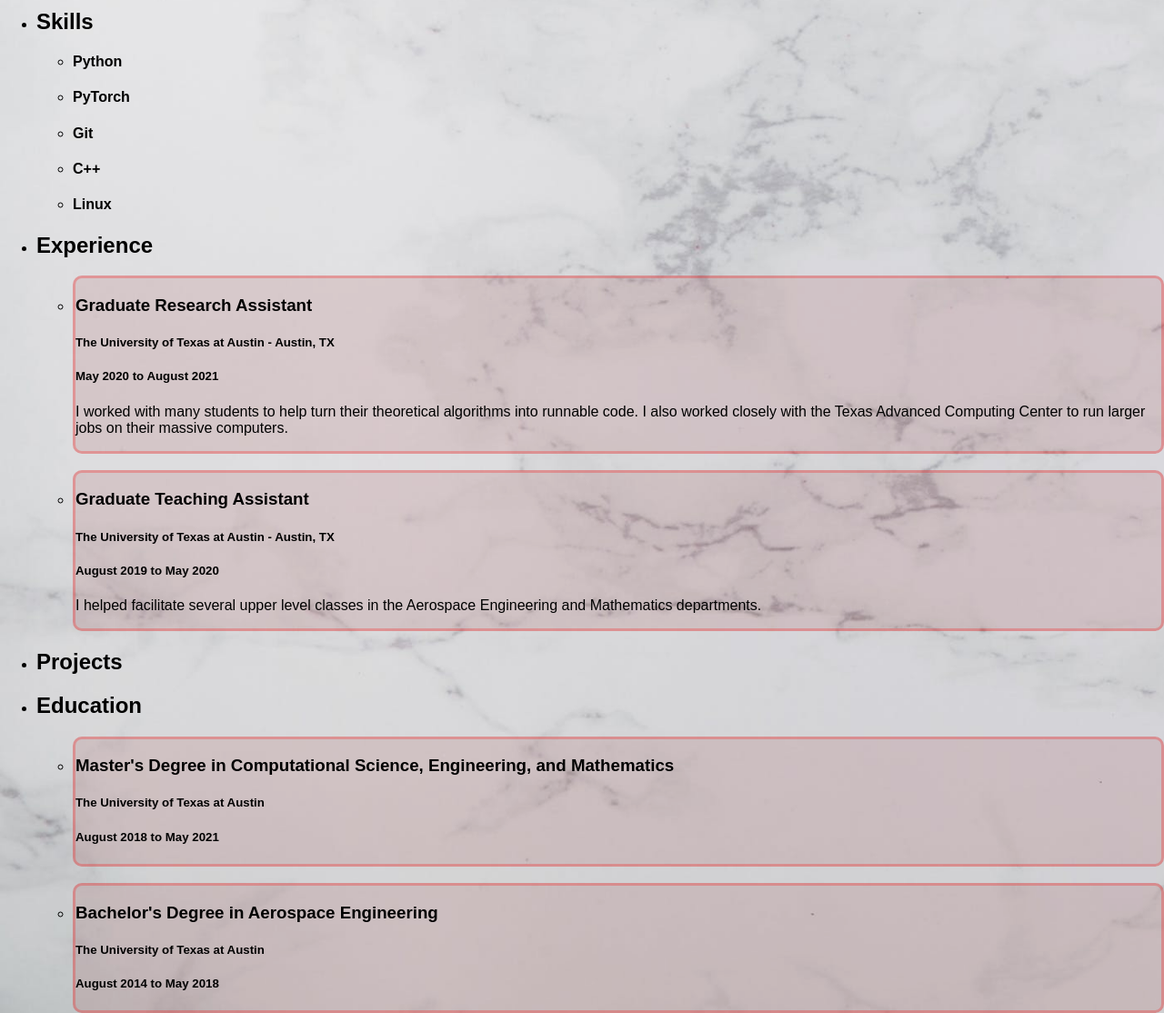
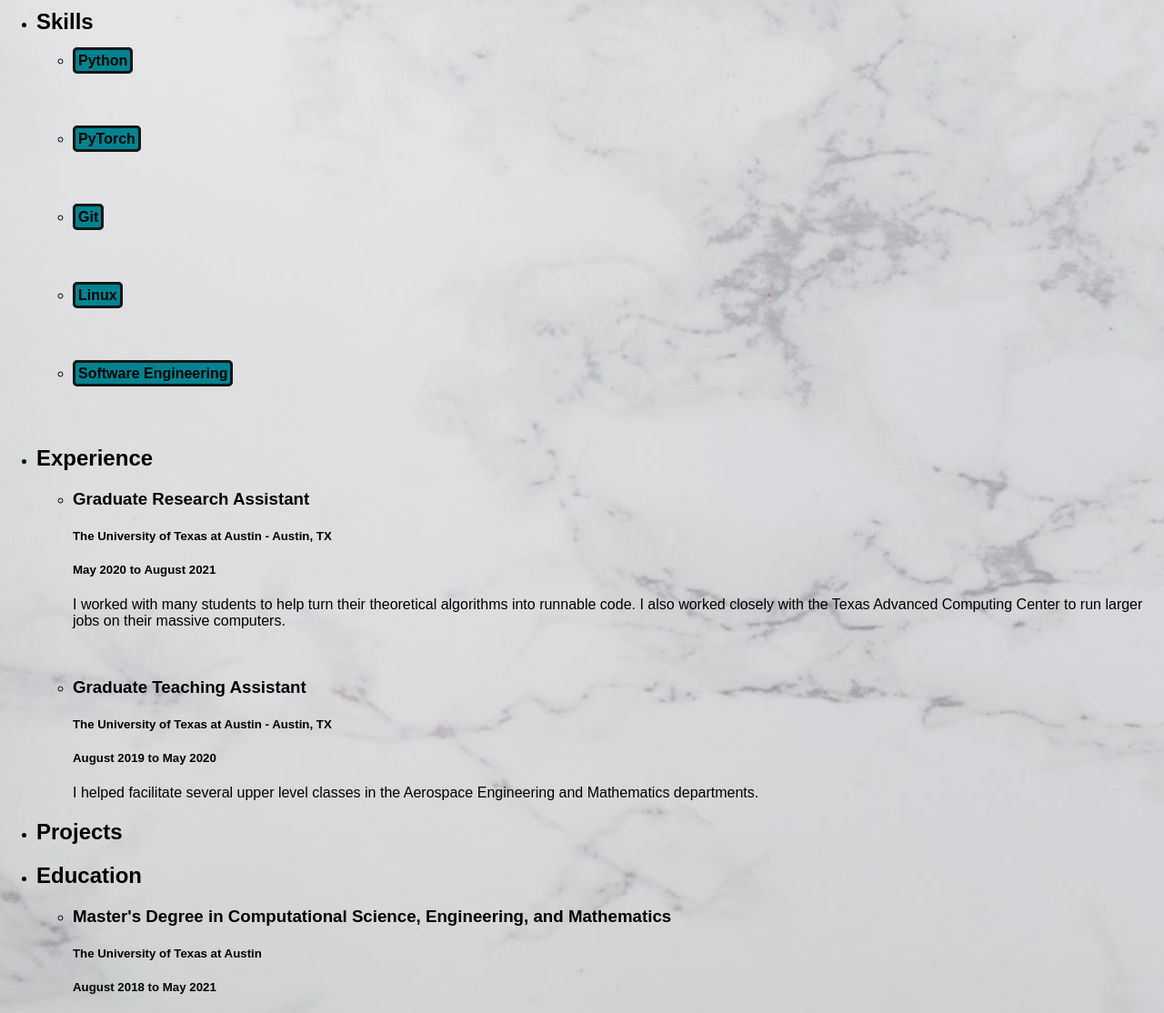
Before and after one commit to chasetessmer/CVSite, a plain HTML site: page index.html in a window 1280 px wide. Shown: the part 240-1354 px from the top of the page at 91% size. Drawn offline with Linux system fonts and the light colour scheme.

Commit message:
Added hoverable icons that display more information on my skills

```diff
--- a/Resources/css/index.css
+++ b/Resources/css/index.css
@@ -38,72 +38,14 @@ a {
     text-decoration: none;
 }
 
-figure {
+figure.headshot {
     text-align: center;
     margin: 0 auto;
     background-color: rgb(0, 131, 144);
     padding: 0 auto;
 }
 
-li.experienceEntry {
-    background-color: rgba(139, 0, 0, 0.1);
-    border: 3px solid rgba(255, 0, 0, 0.25);
-    border-radius: 10px;
-
-}
-
-li.educationEntry {
-    background-color: rgba(139, 0, 0, 0.1);
-    border: 3px solid rgba(255, 0, 0, 0.25);
-    border-radius: 10px;
-}
-
-ul {
-    margin-left: auto;
-}
-
-ul.skillList {
-    margin-left: auto;
-}
-ul.experienceList {
-    margin-left: auto;
-}
-ul.educationList {
-    margin-left: auto;
-}
-
-h4.skillTitle {
-    margin-left: auto;
-}
-h3.experienceTitle {
-    margin-left: auto;
-}
-h3.educationTitle {
-    margin-left: auto;
-}
-
-h5.experienceLocation {
-    margin-left: auto;
-}
-h5.educationLocation {
-    margin-left: auto;
-}
-
-h5.experienceDate {
-    margin-left: auto;
-}
-h5.educationDate {
-    margin-left: auto;
-}
-
-p.skillText {
-    margin-left: auto;
-}
-p.experienceText {
-    margin-left: auto;
-}
-
-img.headshot {
+figure.headshot img {
     display: block;
     width: 15%;
     margin-left: auto;
@@ -111,7 +53,7 @@ img.headshot {
     border: 3px rgb(22, 22, 22) solid;
 }
 
-figcaption.headshotCaption {
+figure.headshot figcaption {
     margin: -40px auto;
     padding: 10px;
     width: 300px;
@@ -120,3 +62,52 @@ figcaption.headshotCaption {
     background-color: white;
     opacity: 50%;
 }
+
+ul {
+    margin-left: auto;
+}
+
+li.skills {
+    margin-left: auto;
+}
+
+li.skills h4 {
+    display: inline;
+    background-color: rgb(0, 131, 144);
+    padding: 3px;
+    border: rgb(22, 22, 22) solid 3px;
+    border-radius: 5px;
+}
+li.skills h4 + div {
+    display: inline-block;
+    opacity: 0;
+    margin-left: 30%;
+    transition: margin-left 500ms linear,
+                opacity 500ms linear;
+}
+li.skills h4:hover + div {
+    text-align: left;
+    opacity: 1;
+    margin-left: 5%;
+}
+li.skills p {
+    display: inline-block;
+    text-align: right;
+
+}
+
+li.experiences {
+    margin-left: auto
+}
+
+li.experiences h3, h5 {
+    margin-left: auto;
+}
+
+li.education {
+    margin-left: auto;
+}
+
+p.experienceText {
+    margin-left: auto;
+}
--- a/index.html
+++ b/index.html
@@ -7,66 +7,107 @@
         <link href="https://fonts.googleapis.com/css2?family=Permanent+Marker&display=swap" rel="stylesheet">
     </head>
     <body>
-        <figure>
-            <img src="./Resources/Chase_HeadShot.jpeg" class="headshot">
-            <figcaption class="headshotCaption">Using this until I take a better picture</figcaption>
+        <figure class="headshot">
+            <img src="./Resources/Chase_HeadShot.jpeg" >
+            <figcaption>Using this until I take a better picture</figcaption>
         </figure>
         <h1 class="myName">Nathaniel Chase Tessmer</h1>
         <p>This is my first draft resumé! Here is why you should hire me:</p>
         <ul>
-            <li><h2>Skills</h2>
-                <ul class="skillList">
-                    <li class="skillEntry">
-                        <h4 class="skillTitle">Python</h4>
+            <li class="skills"><h2>Skills</h2>
+                <ul>
+                    <li>
+                        <div class="skillContainer">
+                            <h4>Python</h4>
+                            <div>
+                                <p>I've been writing and reviewing Python code since 2018.
+                                    My experience in Python mostly revolves around manipulating databases
+                                    with modules like pandas and machine learning.
+                                </p>
+                            </div>
+                        </div>
                     </li>
-                    <li class="skillEntry">
-                        <h4 class="skillTitle">PyTorch</h4>
+                    <li>
+                        <div>
+                            <h4>PyTorch</h4>
+                            <div>
+                                <p>
+                                    PyTorch is the machine learning module I am most familiar with.
+                                    I also have a good amount of experience with Keras and a bit less with
+                                    Tensorflow.
+                                </p>
+                            </div>
+                        </div>
                     </li>
-                    <li class="skillEntry">
-                        <h4 class="skillTitle">Git</h4>
+                    <li>
+                        <div>
+                            <h4>Git</h4>
+                            <div>
+                                <p>
+                                    I managed my lab's GitHub organization when I was working as a
+                                    graduate research assistant at the University of Texas at Austin.
+                                </p>
+                            </div>
+                        </div>
                     </li>
-                    <li class="skillEntry">
-                        <h4 class="skillTitle">C++</h4>
+                    <li>
+                        <div>
+                            <h4>Linux</h4>
+                            <div>
+                                <p>
+                                    I have experience managing databases and experiments using the
+                                    Texas Advanced Computing Center computer systems.
+                                </p>
+                            </div>
+                        </div>
                     </li>
-                    <li class="skillEntry">
-                        <h4 class="skillTitle">Linux</h4>
+                    <li>
+                        <div>
+                            <h4>Software Engineering</h4>
+                            <div>
+                                <p>
+                                    I have experience using software engineering best practices such as code coverage,
+                                    linters, Git, and unit testing.
+                                </p>
+                            </div>
+                        </div>
                     </li>
                 </ul>
             </li>
-            <li><h2>Experience</h2>
-                <ul class=experienceList>
-                    <li class="experienceEntry">
-                        <h3 class="experienceTitle">Graduate Research Assistant</h3>
-                        <h5 class="experienceLocation">The University of Texas at Austin - Austin, TX</h5>
-                        <h5 class="experienceDate">May 2020 to August 2021</h5>
-                        <p class="experienceText">I worked with many students to help turn their theoretical
+            <li class="experiences"><h2>Experience</h2>
+                <ul>
+                    <li>
+                        <h3>Graduate Research Assistant</h3>
+                        <h5>The University of Texas at Austin - Austin, TX</h5>
+                        <h5>May 2020 to August 2021</h5>
+                        <p>I worked with many students to help turn their theoretical
                             algorithms into runnable code. I also worked closely with
                             the Texas Advanced Computing Center to run larger jobs on
                             their massive computers.</p>
                     </li>
                     <br>
-                    <li class="experienceEntry">
-                        <h3 class="experienceTitle">Graduate Teaching Assistant</h3>
-                        <h5 class="experienceLocation">The University of Texas at Austin - Austin, TX</h5>
-                        <h5 class="experienceDate">August 2019 to May 2020</h5>
-                        <p class="experienceText">I helped facilitate several upper level classes in the Aerospace
+                    <li>
+                        <h3>Graduate Teaching Assistant</h3>
+                        <h5>The University of Texas at Austin - Austin, TX</h5>
+                        <h5>August 2019 to May 2020</h5>
+                        <p>I helped facilitate several upper level classes in the Aerospace
                             Engineering and Mathematics departments.</p>
                     </li>
                 </ul>
             </li>
             <li><h2>Projects</h2></li>
-            <li><h2>Education</h2>
-                <ul class="educationList">
-                    <li class="educationEntry">
-                        <h3 class="educationTitle">Master's Degree in Computational Science, Engineering, and Mathematics</h3>
-                        <h5 class="educationLocation">The University of Texas at Austin</h5>
-                        <h5 class="educationDate">August 2018 to May 2021</h5>
+            <li class="education"><h2>Education</h2>
+                <ul>
+                    <li>
+                        <h3>Master's Degree in Computational Science, Engineering, and Mathematics</h3>
+                        <h5>The University of Texas at Austin</h5>
+                        <h5>August 2018 to May 2021</h5>
                     </li>
                     <br>
-                    <li class="educationEntry">
-                        <h3 class="educationTitle">Bachelor's Degree in Aerospace Engineering</h3>
-                        <h5 class="educationLocation">The University of Texas at Austin</h5>
-                        <h5 class="educationDate">August 2014 to May 2018</h5>
+                    <li>
+                        <h3>Bachelor's Degree in Aerospace Engineering</h3>
+                        <h5>The University of Texas at Austin</h5>
+                        <h5>August 2014 to May 2018</h5>
                     </li>
                 </ul>
             </li>
```
